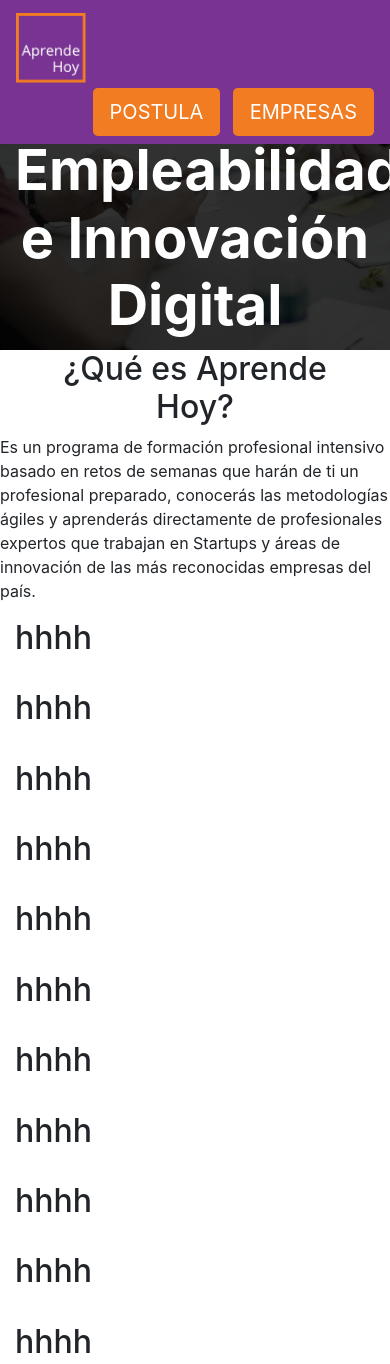
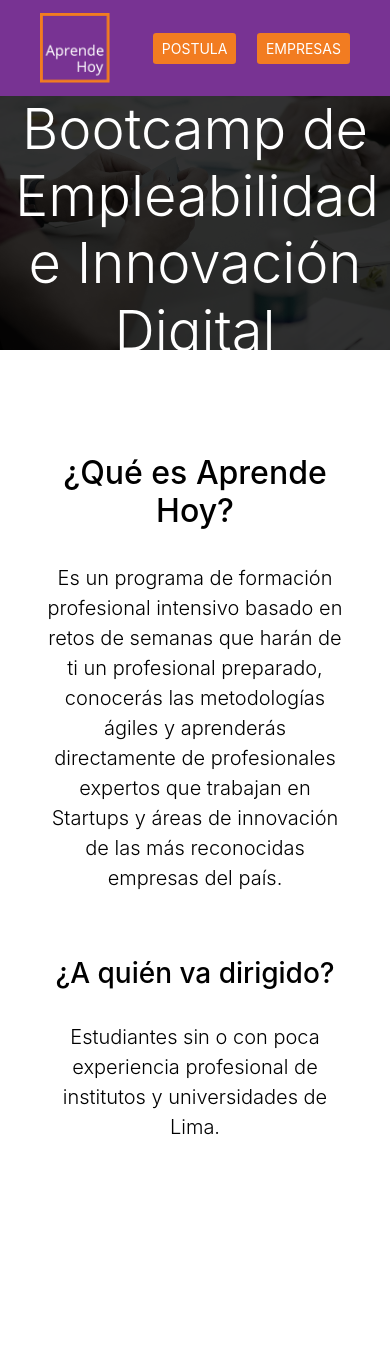
Before and after one commit to fernandinux/Pagina-Corporativa, a plain HTML site: page src/index.html in a window 390 px wide. Shown: the top 1364 px of the page. After the commit the page ends 1158 px from the top, so only its background shows below. Drawn offline with nearby package versions, Linux system fonts and the light colour scheme.

Commit message:
navbar, botones y main

```diff
--- a/src/index.html
+++ b/src/index.html
@@ -20,7 +20,7 @@
   <!-- editar href -->
   <header class="container-fluid" role="navigation">
     <nav class="navbar fixed-top navbar-dark nav">
-      <a class="navbar-brand" href="index.html">
+      <a class="navbar-brand ml-4" href="index.html">
         <img src="images/logoweb.png" width="70" height="70" class="d-inline-block align-top" alt="Logo de Aprende Hoy"
           title="Home">
         <h1 class="navbar-text nav ml-3 d-none d-sm-inline-block">Aprende Hoy</h1>
@@ -29,10 +29,10 @@
       <!-- editar clas scroll y href -->
       <div class="ml-auto">
         <a href="#page-block-wtem3xbs8nh" class="on-page-scroll">
-          <div class="btn btn-lg nav__button ml-2">POSTULA</div>
+          <div class="btn btn-sm nav__button ml-2 mr-2">POSTULA</div>
         </a>
         <a href="#page-block-wtem3xbs8nh" class="on-page-scroll">
-          <div class="btn btn-lg nav__button ml-2">EMPRESAS</div>
+          <div class="btn btn-sm nav__button ml-2 mr-4">EMPRESAS</div>
         </a>
       </div>
     </nav>
@@ -44,9 +44,11 @@
     <div class="section__overlay">
       <div class="container">
         <div class="row align-items-center">
-          <div class="col pt-114 text-center">
-            <h2 class="display-4 font-weight-bold">Bootcamp de Empleabilidad e Innovación Digital</h2>
-            <p class="d-none d-sm-block mt-5 lead">Acelera tu desarrollo personal y profesional de manera intensiva, en un entorno de soporte y constante apoyo, te brindaremos herramientas de ejecución, evaluación y aprendizaje.</p>
+          <div class="col pt-14 text-center">
+            <h2 class="display-4 pt-5 mt-5">Bootcamp de Empleabilidad e Innovación Digital</h2>
+            <p class="d-none d-sm-block mt-5 lead">Acelera tu desarrollo personal y profesional de manera intensiva, en
+              un entorno de soporte y constante apoyo, te brindaremos herramientas de ejecución, evaluación y
+              aprendizaje.</p>
           </div>
         </div>
       </div>
@@ -55,25 +57,22 @@
   <!-- /Section image-->
 
   <!-- Main content-->
-  <div class="container">
+  <div class="container container-main mt-5 pt-5">
     <div class="row justify-content-center">
-      <h2 class="col-10 text-center"> ¿Qué es Aprende Hoy?</h2>
-      <p class="">Es un programa de formación profesional intensivo basado en retos de  semanas que harán de ti un profesional preparado, conocerás las metodologías ágiles y aprenderás directamente de profesionales expertos que trabajan en Startups y áreas de innovación de las más reconocidas empresas del país.</p>
+      <div class="col-10 text-center">
+        <h2 class="my-2 pb-4"> ¿Qué es Aprende Hoy?</h2>
+        <p class="lead">Es un programa de formación profesional intensivo basado en retos de semanas que harán de ti un
+          profesional preparado, conocerás las metodologías ágiles y aprenderás directamente de profesionales expertos
+          que trabajan en Startups y áreas de innovación de las más reconocidas empresas del país.</p>
+      </div>
+      <div class="col-10 text-center">
+        <h3 class="pt-5 pb-4">¿A quién va dirigido?</h3>
+        <p class="lead">Estudiantes sin o con poca experiencia profesional de institutos y universidades de Lima.</p>
+      </div>
     </div>
-    <h2> hhhh</h2><br>
-    <h2> hhhh</h2><br>
-    <h2> hhhh</h2><br>
-    <h2> hhhh</h2><br>
-    <h2> hhhh</h2><br>
-    <h2> hhhh</h2><br>
-    <h2> hhhh</h2><br>
-    <h2> hhhh</h2><br>
-    <h2> hhhh</h2><br>
-    <h2> hhhh</h2><br>
-    <h2> hhhh</h2><br>
-    <h2> hhhhello</h2><br>
   </div>
   <!-- /Main content-->
+
 
   <!-- Links para bootstrap -->
   <script src="https://code.jquery.com/jquery-3.3.1.slim.min.js"
--- a/src/styles/style.css
+++ b/src/styles/style.css
@@ -37,7 +37,13 @@
 }
 /* /Sección con imagen de fondo */
 
-
+/* Contenedor principal */
+.container-main {
+  color: #000000;
+  height: 80vh;
+  width: auto;
+}
+/* /Contenedor principal */
 
 
 
```
